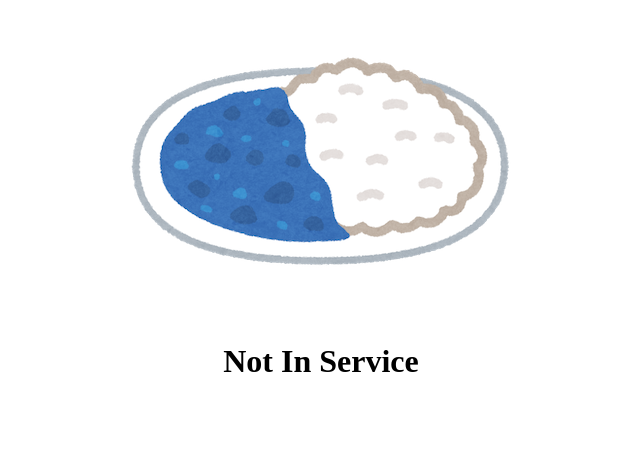
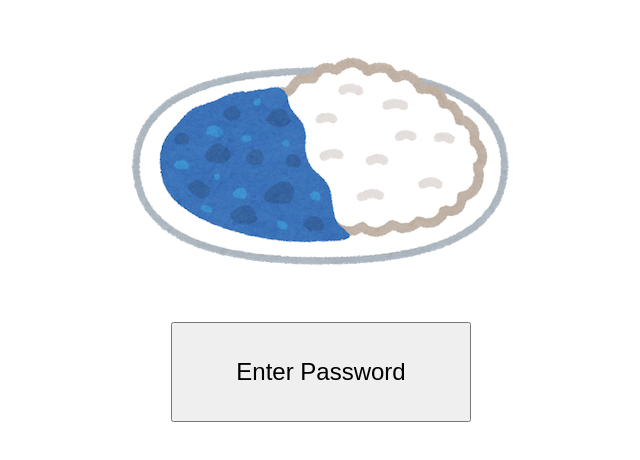
Before and after one commit to hir-hata/hir-hata.github.io, a plain HTML site: page index.html in a window 1280 px wide. Shown: the whole page, without its empty margins (319-959 px from the left). Drawn offline with Linux system fonts and the light colour scheme.

Commit message:
update app

```diff
--- a/index.html
+++ b/index.html
@@ -1,9 +1,15 @@
 <html>
+  <script type="text/javascript">
+     function gate() {
+        var UserInput = prompt("パスワードを入力して下さい:","");
+        location.href = UserInput + ".html";
+     }
+  </script>
   <body>
     <div style="text-align: center;">
     <img src="img/blueCurry.png">
     <br>
-    <h1><span>Not In Service</span></h1>
-  </div>
+    <input type="button" value="Enter Password" onclick="gate();" style="width:300px; height:100px; font-size:24px;">
+    </div>
   </body>
 </html>
```
Also changed, not shown: 1 other file.
